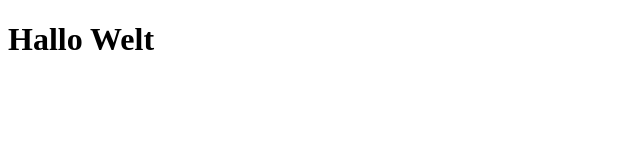
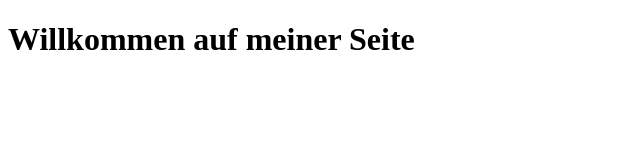
Before and after one commit to Uunity1/github-g2022-kurs, a plain HTML site: page index.html in a window 1280 px wide. Shown: the whole page, without its empty margins (0-640 px from the left). Drawn offline with Linux system fonts and the light colour scheme.

Commit message:
Update index.html

```diff
--- a/index.html
+++ b/index.html
@@ -2,6 +2,6 @@
 <html>
     <head><title>Mein erstes Git Projekt</title></head>
     <body>
-        <h1>Hallo Welt</h1>
+        <h1>Willkommen auf meiner Seite</h1>
     </body>
 </html>
```
